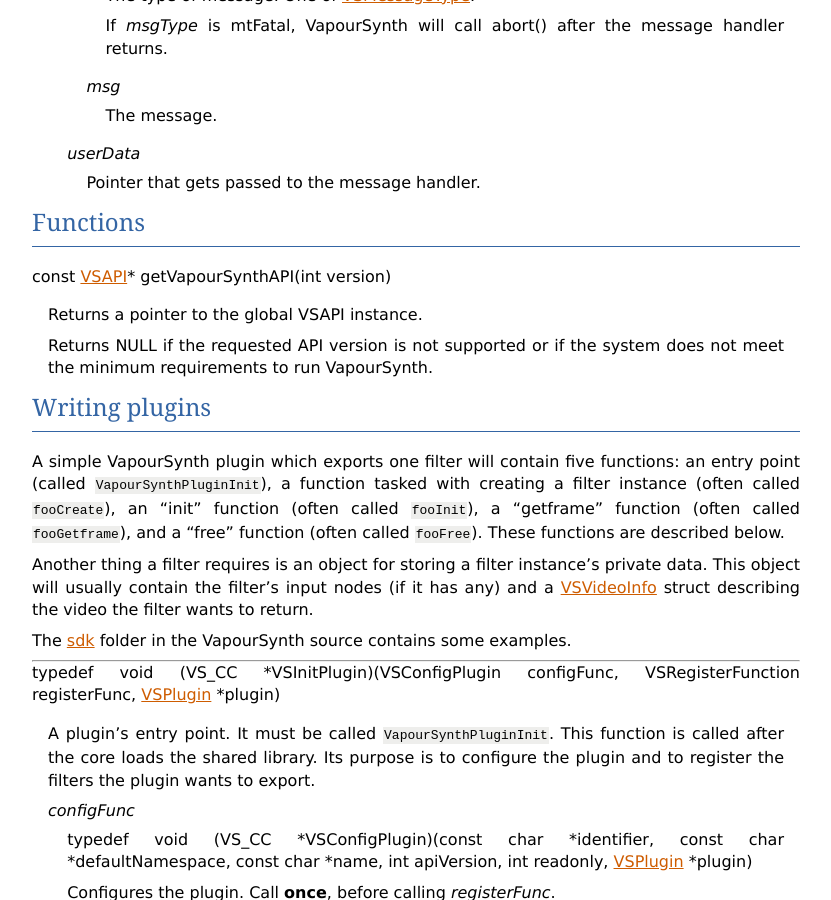
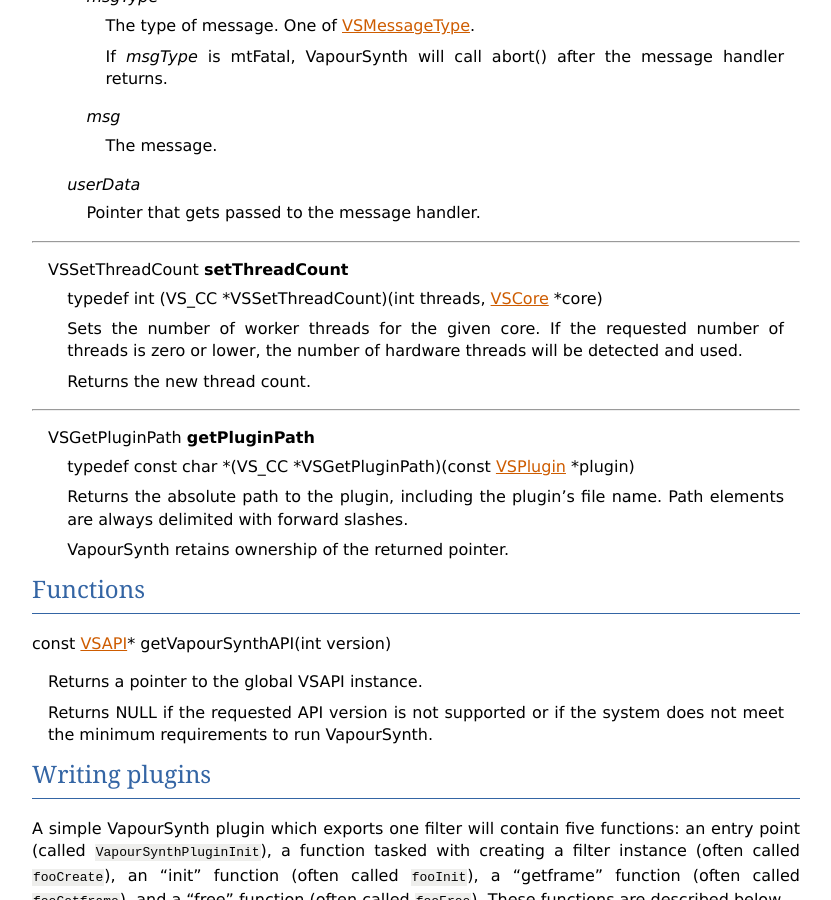
Before and after one commit to vapoursynth/vapoursynth, a Sphinx documentation site: the page built from doc/api/vapoursynth.h.rst, in a window 1280 px wide and 900 px high, scrolled down 29497 px. Shown: the whole window, without its empty margins (48-879 px from the left). Built offline with Sphinx 7.4.7, drawn with Linux system fonts in a browser that asks for light colours; formulas are drawn with MathJax 3; some of the changed text lies outside the part shown.

Commit message:
doc: Document getPluginPath and setThreadCount

```diff
--- a/doc/api/vapoursynth.h.rst
+++ b/doc/api/vapoursynth.h.rst
@@ -198,6 +198,10 @@
       * newVideoFrame2_
 
       * setMessageHandler_
+
+      * setThreadCount_
+
+      * getPluginPath_
 
 
 Functions_
@@ -2085,6 +2089,33 @@
       *userData*
          Pointer that gets passed to the message handler.
 
+----------
+
+   .. _setThreadCount:
+
+   .. c:member:: VSSetThreadCount setThreadCount
+
+      typedef int (VS_CC \*VSSetThreadCount)(int threads, VSCore_ \*core)
+
+      Sets the number of worker threads for the given core. If the requested
+      number of threads is zero or lower, the number of hardware threads will
+      be detected and used.
+
+      Returns the new thread count.
+
+----------
+
+   .. _getPluginPath:
+
+   .. c:member:: VSGetPluginPath getPluginPath
+
+      typedef const char \*(VS_CC \*VSGetPluginPath)(const VSPlugin_ \*plugin)
+
+      Returns the absolute path to the plugin, including the plugin's file
+      name. Path elements are always delimited with forward slashes.
+
+      VapourSynth retains ownership of the returned pointer.
+
 
 Functions
 #########
```
